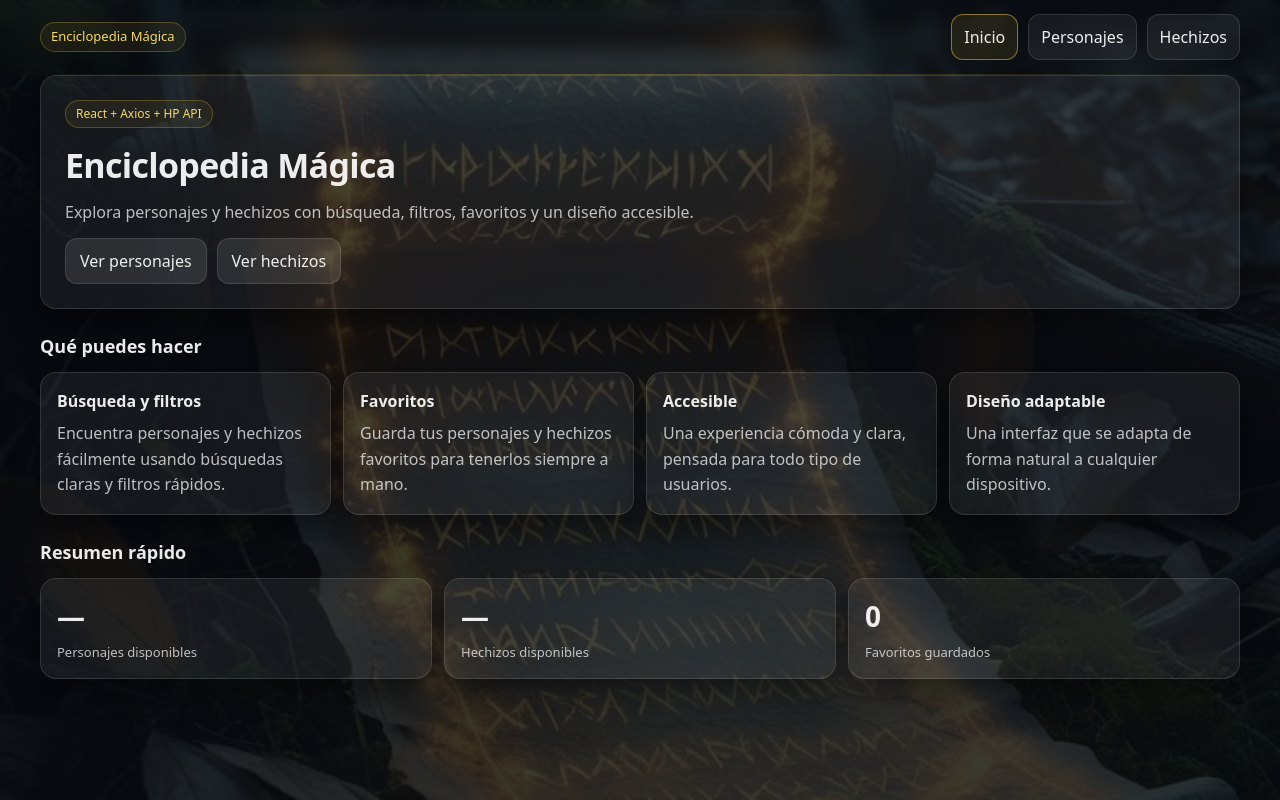
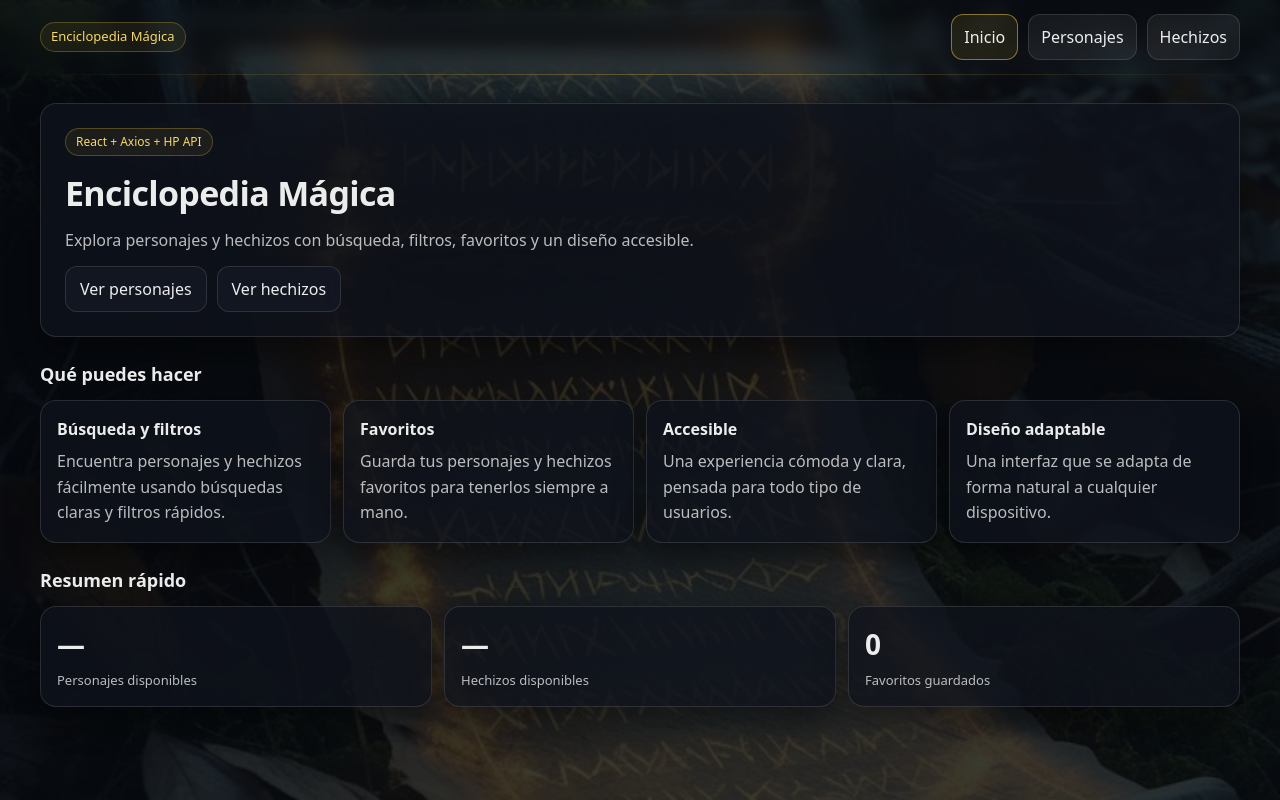
Before and after one commit to David-Navarro-Oliver/apiHarryPotterReact, a React (Vite) app: page / in a window 1280 px wide. Built offline with nearby package versions, Linux system fonts and the light colour scheme; no server answers.

Commit message:
style: improve contrast and add main spacing for accessibility

```diff
--- a/src/layouts/AppLayout.jsx
+++ b/src/layouts/AppLayout.jsx
@@ -5,7 +5,7 @@ export default function AppLayout() {
   return (
     <>
       <Header />
-      <main className="container">
+      <main className="container mainContent">
         <Outlet />
       </main>
     </>
--- a/src/styles/globals.css
+++ b/src/styles/globals.css
@@ -2,11 +2,11 @@
   color-scheme: dark;
 
   --bg: #0b0f19;
-  --surface: rgba(255, 255, 255, 0.06);
-  --surface-2: rgba(255, 255, 255, 0.1);
+  --surface: rgba(15, 18, 28, 0.78);
+  --surface-2: rgba(20, 24, 36, 0.86);
 
   --text: rgba(255, 255, 255, 0.92);
-  --muted: rgba(255, 255, 255, 0.72);
+  --muted: rgba(255, 255, 255, 0.82);
 
   --accent: #d4af37;
   --accent-2: #f5d76e;
@@ -113,6 +113,11 @@ select {
 .container {
   width: min(var(--max-width), calc(100% - 32px));
   margin: 0 auto;
+}
+
+.mainContent {
+  padding-top: 28px;
+  padding-bottom: 32px;
 }
 
 .card {
```
